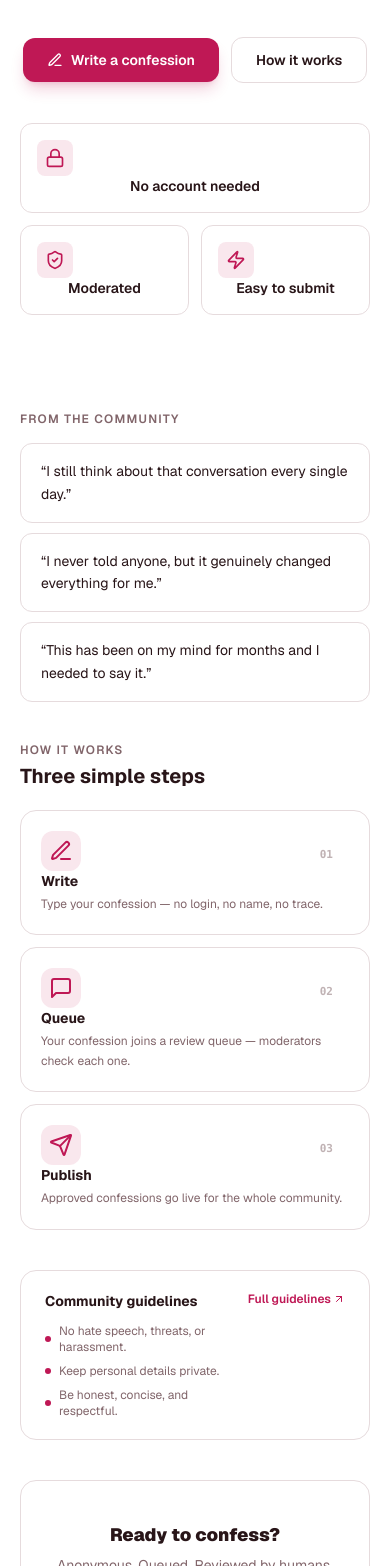
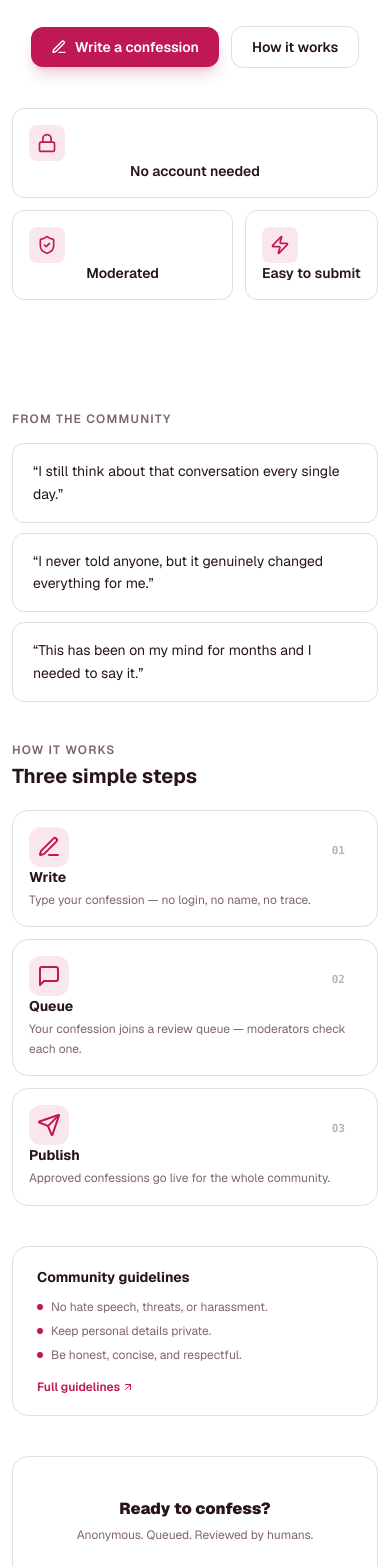
Before and after one commit to RexSixT9/gckconfessions, a Next.js app: page / in a window 390 px wide. Shown: the part 434-2000 px from the top of the page. Built offline with nearby package versions, Linux system fonts and the light colour scheme.

Commit message:
feat: refactor homepage layout and enhance feature highlights for better user experience

```diff
--- a/src/app/page.tsx
+++ b/src/app/page.tsx
@@ -10,6 +10,33 @@ import gsap from "gsap";
 export default function Home() {
   const heroRef = useRef<HTMLDivElement>(null);
   const contentRef = useRef<HTMLDivElement>(null);
+
+  // Memoized feature highlights and steps for performance
+  const featureHighlights = [
+    { icon: Lock, title: "No account needed", desc: "Zero sign-up. Fully anonymous.", span: "col-span-2 sm:col-span-1" },
+    { icon: ShieldCheck, title: "Moderated", desc: "Every post reviewed for safety.", span: "col-span-1" },
+    { icon: Zap, title: "Easy to submit", desc: "Write and send — we handle the rest.", span: "col-span-1" },
+  ];
+  const howItWorksSteps = [
+    {
+      step: "01",
+      icon: PenLine,
+      title: "Write",
+      desc: "Type your confession — no login, no name, no trace.",
+    },
+    {
+      step: "02",
+      icon: MessageSquare,
+      title: "Queue",
+      desc: "Your confession joins a review queue — moderators check each one.",
+    },
+    {
+      step: "03",
+      icon: Send,
+      title: "Publish",
+      desc: "Approved confessions go live for the whole community.",
+    },
+  ];
 
   // Unified GSAP Timeline for Hero (perfectly synchronized)
   useLayoutEffect(() => {
@@ -27,11 +54,11 @@ export default function Home() {
 
   return (
     <main className="flex-1">
-      <div className="mx-auto w-full max-w-3xl px-5 sm:px-6">
+      <div className="mx-auto w-full max-w-3xl px-3 sm:px-6 md:px-8">
 
         {/*  Hero  */}
         <section ref={heroRef} className="flex h-[calc(100svh-3.5rem-var(--announcement-height,0px))] flex-col items-center justify-center py-6 text-center">
-          <span className="hero-tag mb-6 inline-flex items-center gap-1.5 rounded-full border border-[hsl(var(--accent))]/20 bg-[hsl(var(--accent))]/8 px-3 py-1 text-xs font-semibold text-[hsl(var(--accent))]">
+          <span className="hero-tag mb-6 inline-flex items-center gap-1.5 rounded-full border border-[hsl(var(--accent))]/20 bg-[hsl(var(--accent))]/8 px-3 py-1 text-xs font-semibold text-[hsl(var(--accent))] sm:text-sm sm:px-4">
             <span className="h-1.5 w-1.5 rounded-full bg-[hsl(var(--accent))]" />
             Anonymous  Moderated
           </span>
@@ -54,29 +81,25 @@ export default function Home() {
           <div className="hero-body mt-8 flex flex-wrap items-center justify-center gap-3">
             <Link
               href="/submit"
-              className="inline-flex items-center gap-2 rounded-xl bg-[hsl(var(--accent))] px-6 py-3 text-sm font-semibold text-white shadow-lg shadow-[hsl(var(--accent))]/20 transition-all duration-200 hover:opacity-90 hover:shadow-[hsl(var(--accent))]/30 active:scale-[0.97]"
+              className="inline-flex items-center gap-2 rounded-xl bg-[hsl(var(--accent))] px-5 py-2.5 text-sm font-semibold text-white shadow-lg shadow-[hsl(var(--accent))]/20 transition-all duration-200 hover:opacity-90 hover:shadow-[hsl(var(--accent))]/30 active:scale-[0.97] sm:px-6 sm:py-3"
             >
               <PenLine className="h-4 w-4" />
               Write a confession
             </Link>
             <a
               href="#how-it-works"
-              className="inline-flex items-center gap-2 rounded-xl border border-[hsl(var(--border))] bg-transparent px-6 py-3 text-sm font-semibold text-[hsl(var(--foreground))] transition-all duration-200 hover:border-[hsl(var(--accent))]/40 hover:bg-[hsl(var(--accent))]/5 hover:text-[hsl(var(--accent))] active:scale-[0.97]"
+              className="inline-flex items-center gap-2 rounded-xl border border-[hsl(var(--border))] bg-transparent px-5 py-2.5 text-sm font-semibold text-[hsl(var(--foreground))] transition-all duration-200 hover:border-[hsl(var(--accent))]/40 hover:bg-[hsl(var(--accent))]/5 hover:text-[hsl(var(--accent))] active:scale-[0.97] sm:px-6 sm:py-3"
             >
               How it works
             </a>
           </div>
 
           {/* Feature highlights — bento: full-width first card on mobile, half-half for rest */}
-          <div className="hero-body mt-10 grid w-full max-w-2xl grid-cols-2 gap-3 sm:grid-cols-3">
-            {[
-              { icon: Lock, title: "No account needed", desc: "Zero sign-up. Fully anonymous.", span: "col-span-2 sm:col-span-1" },
-              { icon: ShieldCheck, title: "Moderated", desc: "Every post reviewed for safety.", span: "col-span-1" },
-              { icon: Zap, title: "Easy to submit", desc: "Write and send — we handle the rest.", span: "col-span-1" },
-            ].map(({ icon: Icon, title, desc, span }) => (
+          <div className="hero-body mt-10 grid w-full max-w-2xl grid-cols-1 gap-3 xs:grid-cols-2 sm:grid-cols-3">
+            {featureHighlights.map(({ icon: Icon, title, desc, span }) => (
               <TiltCard
                 key={title}
-                className={`flex flex-col items-center gap-2 rounded-xl border border-[hsl(var(--border))]/60 bg-[hsl(var(--card))]/60 px-4 py-4 text-center backdrop-blur-sm ${span}`}
+                className={`flex flex-col items-center gap-2 rounded-xl border border-[hsl(var(--border))]/60 bg-[hsl(var(--card))]/60 px-4 py-4 text-center backdrop-blur-sm ${span} w-full`}
                 aria-label={title}
               >
                 <span className="flex h-9 w-9 items-center justify-center rounded-lg bg-[hsl(var(--accent))]/10">
@@ -123,33 +146,14 @@ export default function Home() {
             </p>
             <h2 data-scroll-child className="mb-5 text-xl font-bold text-[hsl(var(--foreground))]">Three simple steps</h2>
 
-            <div className="grid grid-cols-1 gap-3 sm:grid-cols-3 sm:gap-4">
-              {[
-                {
-                  step: "01",
-                  icon: PenLine,
-                  title: "Write",
-                  desc: "Type your confession — no login, no name, no trace.",
-                },
-                {
-                  step: "02",
-                  icon: MessageSquare,
-                  title: "Queue",
-                  desc: "Your confession joins a review queue — moderators check each one.",
-                },
-                {
-                  step: "03",
-                  icon: Send,
-                  title: "Publish",
-                  desc: "Approved confessions go live for the whole community.",
-                },
-              ].map((item) => {
+            <div className="grid grid-cols-1 gap-3 xs:grid-cols-2 sm:grid-cols-3 sm:gap-4">
+              {howItWorksSteps.map((item) => {
                 const Icon = item.icon;
                 return (
                   <TiltCard
                     data-scroll-child
                     key={item.step}
-                    className="group relative flex cursor-pointer flex-col justify-between gap-6 overflow-hidden rounded-2xl border border-[hsl(var(--border))] bg-[hsl(var(--card))] p-5 transition-all duration-200 hover:border-[hsl(var(--accent))]/30 hover:bg-[hsl(var(--accent))]/5 hover:shadow-md hover:shadow-[hsl(var(--accent))]/8 active:scale-[0.98]"
+                    className="group relative flex cursor-pointer flex-col justify-between gap-6 overflow-hidden rounded-2xl border border-[hsl(var(--border))] bg-[hsl(var(--card))] p-4 transition-all duration-200 hover:border-[hsl(var(--accent))]/30 hover:bg-[hsl(var(--accent))]/5 hover:shadow-md hover:shadow-[hsl(var(--accent))]/8 active:scale-[0.98] sm:p-5"
                     aria-label={item.title}
                   >
                     {/* subtle bg glow on hover */}
@@ -180,7 +184,7 @@ export default function Home() {
 
           {/*  Guidelines teaser  */}
           <section data-scroll className="mb-10 rounded-2xl border border-[hsl(var(--border))] bg-[hsl(var(--card))] px-6 py-5 transition-all duration-200 hover:border-[hsl(var(--accent))]/25">
-            <div className="flex items-start justify-between gap-4">
+            <div className="flex flex-col gap-4 sm:flex-row sm:items-start sm:justify-between">
               <div>
                 <p className="text-sm font-bold text-[hsl(var(--foreground))]">Community guidelines</p>
                 <ul className="mt-3 space-y-2">
@@ -209,14 +213,14 @@ export default function Home() {
           {/*  Bottom CTA  */}
           <section data-scroll className="group relative mb-16 cursor-default overflow-hidden rounded-2xl border border-[hsl(var(--border))] bg-[hsl(var(--card))] px-8 py-10 text-center transition-all duration-300 hover:border-[hsl(var(--accent))]/30 hover:shadow-lg hover:shadow-[hsl(var(--accent))]/8">
             {/* accent glow blob on hover */}
-            <div className="pointer-events-none absolute -right-8 -top-8 h-40 w-40 rounded-full bg-[hsl(var(--accent))]/10 opacity-0 blur-3xl transition-opacity duration-500 group-hover:opacity-100" />
+            <div className="pointer-events-none absolute -right-8 -top-8 h-32 w-32 rounded-full bg-[hsl(var(--accent))]/10 opacity-0 blur-3xl transition-opacity duration-500 group-hover:opacity-100 sm:h-40 sm:w-40" />
             {/* bottom-left mirror blob */}
-            <div className="pointer-events-none absolute -bottom-8 -left-8 h-32 w-32 rounded-full bg-[hsl(var(--accent))]/6 opacity-0 blur-2xl transition-opacity duration-500 group-hover:opacity-100" />
-            <p className="relative text-lg font-black text-[hsl(var(--foreground))] sm:text-2xl">Ready to confess?</p>
-            <p className="relative mt-1.5 text-sm text-[hsl(var(--muted-foreground))]">Anonymous. Queued. Reviewed by humans.</p>
+            <div className="pointer-events-none absolute -bottom-8 -left-8 h-24 w-24 rounded-full bg-[hsl(var(--accent))]/6 opacity-0 blur-2xl transition-opacity duration-500 group-hover:opacity-100 sm:h-32 sm:w-32" />
+            <p className="relative text-base font-black text-[hsl(var(--foreground))] xs:text-lg sm:text-2xl">Ready to confess?</p>
+            <p className="relative mt-1.5 text-xs text-[hsl(var(--muted-foreground))] xs:text-sm">Anonymous. Queued. Reviewed by humans.</p>
             <Link
               href="/submit"
-              className="relative mt-6 inline-flex items-center gap-2 rounded-xl bg-[hsl(var(--accent))] px-6 py-3 text-sm font-bold text-white shadow-md shadow-[hsl(var(--accent))]/20 transition-all duration-200 hover:scale-105 hover:opacity-90 active:scale-[0.98]"
+              className="relative mt-6 inline-flex items-center gap-2 rounded-xl bg-[hsl(var(--accent))] px-5 py-2.5 text-sm font-bold text-white shadow-md shadow-[hsl(var(--accent))]/20 transition-all duration-200 hover:scale-105 hover:opacity-90 active:scale-[0.98] sm:px-6 sm:py-3"
             >
               <PenLine className="h-4 w-4" />
               Start writing
```
